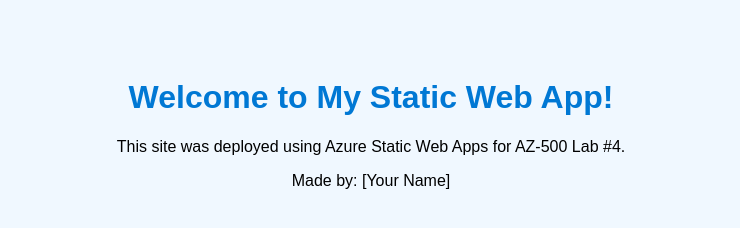
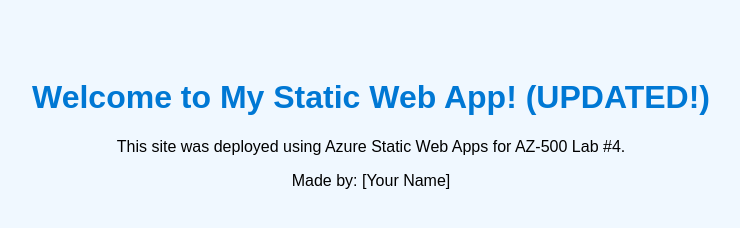
Before and after one commit to Sighopss/my-az500-static-web., a plain HTML site: page index.html in a window 1280 px wide. Shown: the whole page, without its empty margins (269-1009 px from the left). Drawn offline with Linux system fonts and the light colour scheme.

Commit message:
Update index.html

```diff
--- a/index.html
+++ b/index.html
@@ -10,7 +10,7 @@
     </style>
 </head>
 <body>
-    <h1>Welcome to My Static Web App!</h1>
+    <h1>Welcome to My Static Web App! (UPDATED!)</h1>
     <p>This site was deployed using Azure Static Web Apps for AZ-500 Lab #4.</p>
     <p>Made by: [Your Name]</p>
 </body>
```
